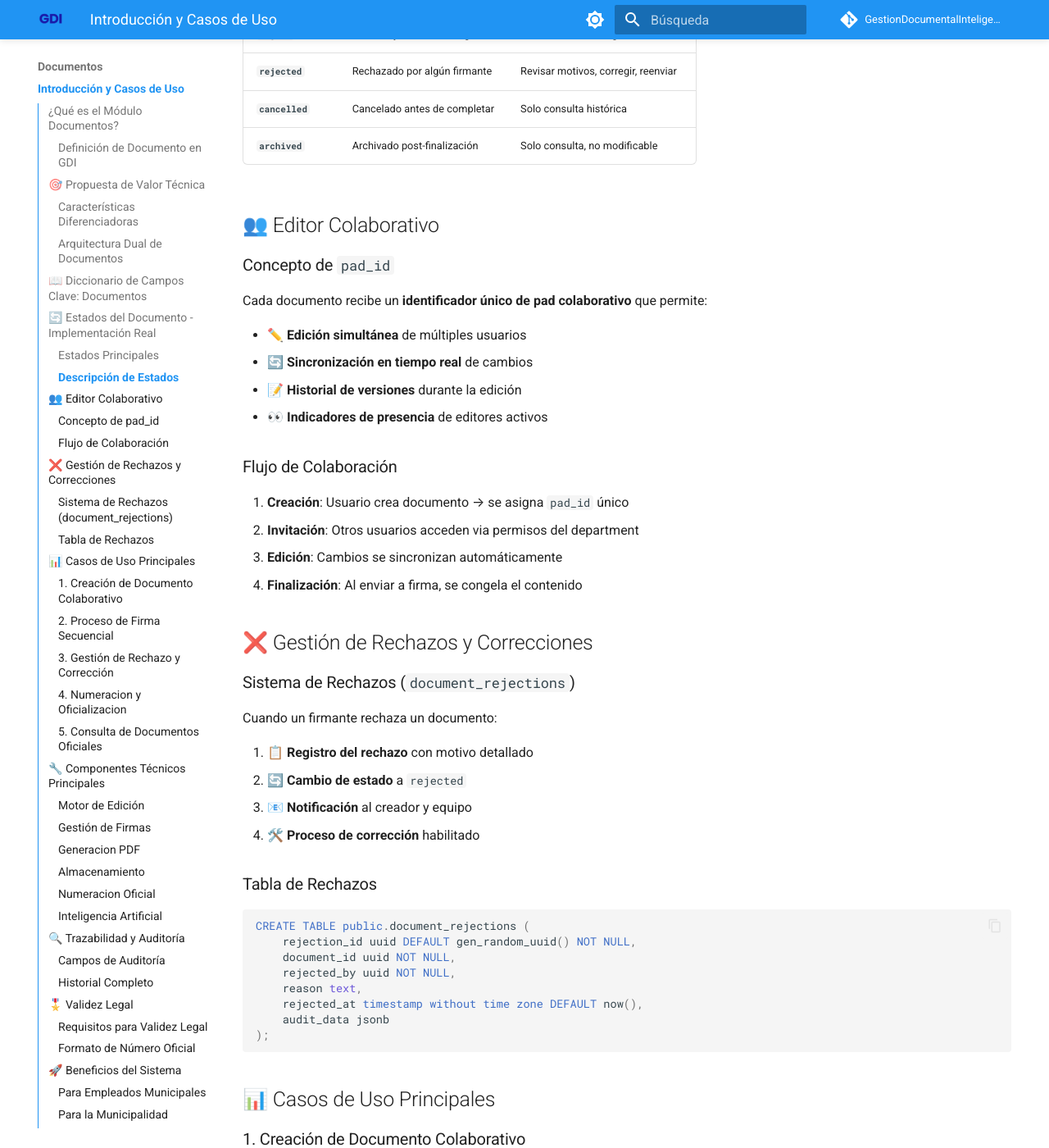
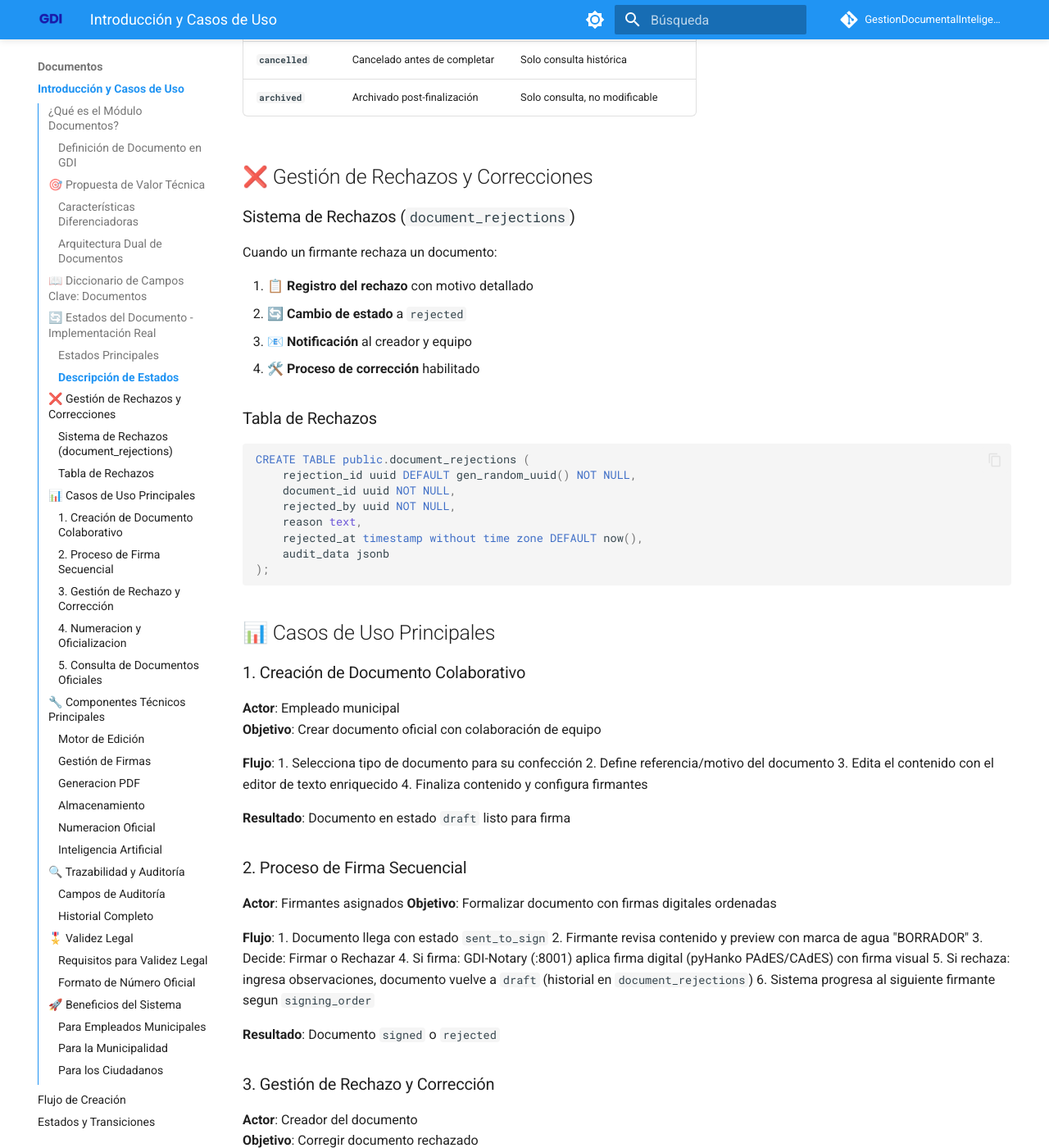
Before and after one commit to GestionDocumentalInteligente/Docs-Site, an MkDocs documentation site: the page built from docs/documentos/introduccion-casos-uso.md, in a window 1280 px wide and 1400 px high, scrolled down 1949 px. Shown: the whole window at 82% size. Built offline with MkDocs 1.6.1 and Material for MkDocs 9.7.7, drawn with Linux system fonts in a browser that asks for light colours; comment, search, counter and statistics services are not loaded; some of the changed text lies outside the part shown.

Commit message:
fix(docs): eliminar todas las referencias a pad_id
pad_id ya no existe en el sistema. Se eliminaron 18 referencias
en 6 archivos: introduccion, flujo-creacion, estados-transiciones,
modelo-datos, validaciones-excepciones y database/documentos.

Co-Authored-By: Claude <noreply@anthropic.com>

```diff
--- a/docs/documentos/introduccion-casos-uso.md
+++ b/docs/documentos/introduccion-casos-uso.md
@@ -35,8 +35,6 @@ Para entender mejor el ciclo de vida de un documento, estos son algunos de los c
 
 *   **`document_draft.status`**: Representa la etapa exacta del ciclo de vida del documento (`Borrador`, `Enviado a Firmar`, `Firmado`, etc.) y es lo que determina qué acciones puede o no puede hacer un usuario en la pantalla.
 
-*   **`document_draft.pad_id`**: Es el identificador técnico que permite que varios usuarios editen el mismo documento a la vez en tiempo real. Es el corazón de la funcionalidad colaborativa.
-
 *   **`document_signers.is_numerator`**: Este campo booleano (`true`/`false`) es crucial porque marca al firmante que tiene la responsabilidad final de oficializar el documento y asignarle un número. No es un firmante más, es quien cierra el proceso.
 
 *   **La diferencia entre `created_by` y `sent_by`**: Es importante distinguirlos para la auditoría. `created_by` es el autor intelectual del borrador, mientras que `sent_by` es el usuario que toma la responsabilidad de iniciar formalmente el circuito de firmas (pueden ser personas distintas).
@@ -65,25 +63,6 @@ Para entender mejor el ciclo de vida de un documento, estos son algunos de los c
 | **`cancelled`** | Cancelado antes de completar | Solo consulta histórica |
 | **`archived`** | Archivado post-finalización | Solo consulta, no modificable |
 
-
-
-## 👥 Editor Colaborativo
-
-### Concepto de `pad_id`
-
-Cada documento recibe un **identificador único de pad colaborativo** que permite:
-
-- **✏️ Edición simultánea** de múltiples usuarios
-- **🔄 Sincronización en tiempo real** de cambios
-- **📝 Historial de versiones** durante la edición
-- **👀 Indicadores de presencia** de editores activos
-
-### Flujo de Colaboración
-
-1. **Creación**: Usuario crea documento → se asigna `pad_id` único
-2. **Invitación**: Otros usuarios acceden via permisos del department
-3. **Edición**: Cambios se sincronizan automáticamente
-4. **Finalización**: Al enviar a firma, se congela el contenido
 
 
 ## ❌ Gestión de Rechazos y Correcciones
@@ -119,9 +98,8 @@ CREATE TABLE public.document_rejections (
 **Flujo**:
 1. Selecciona tipo de documento para su confección
 2. Define referencia/motivo del documento
-3. Sistema asigna `pad_id` para colaboración
-4. Invita colegas para edición colaborativa
-5. Finaliza contenido y configura firmantes
+3. Edita el contenido con el editor de texto enriquecido
+4. Finaliza contenido y configura firmantes
 
 **Resultado**: Documento en estado `draft` listo para firma
 
```
Also changed, not shown: docs/database/documentos.md (+0 -2 lines), docs/documentos/estados-transiciones.md (+0 -3 lines), docs/documentos/flujo-creacion.md (+3 -11 lines), docs/documentos/modelo-datos-docs.md (+1 -3 lines), docs/documentos/validaciones-excepciones.md (+1 -4 lines).
